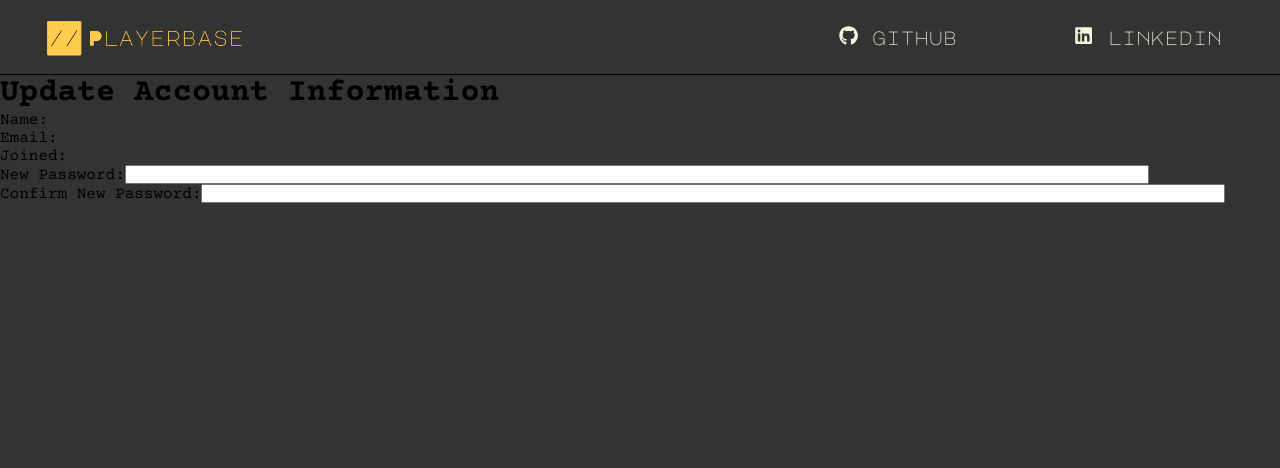
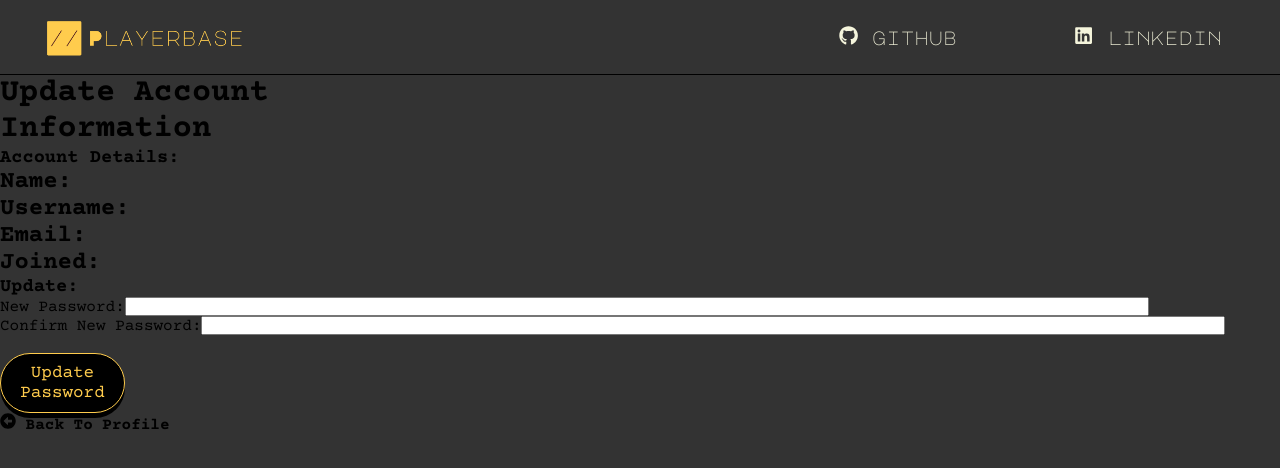
Before and after one commit to gkupdx/React-Playerbase, a React (Create React App) app: page /account/1/update-info in a window 1280 px wide. Shown: the top 468 px of the page. Built offline with nearby package versions, Linux system fonts and the light colour scheme.

Commit message:
Add functionality for updating password

```diff
--- a/src/pages/Account.tsx
+++ b/src/pages/Account.tsx
@@ -1,6 +1,10 @@
 //// Account.tsx - account update page
-import { FC, useEffect } from 'react';
+import { FC, useState, useEffect } from 'react';
+import { useNavigate } from 'react-router';
+import { useDispatch } from 'react-redux';
 import { motion } from 'framer-motion';
+import { FaArrowAltCircleLeft } from 'react-icons/fa';
+import { authenticateUser } from '../features/authenticate';
 
 interface AccountProps {
     player: {
@@ -14,33 +18,90 @@ interface AccountProps {
 }
 
 const Account: FC<AccountProps> = ({ player, setPlayer }) => {
+    const [newPassword, setNewPassword] = useState('');
+    const [passConfirm, setPassConfirm] = useState('');
+    const [matchPasswords, setMatchPasswords] = useState(true);
+    const navigate = useNavigate();
+    const dispatch = useDispatch();
+
+    let errorMsgDisplay: DocumentVisibilityState = 'hidden';
+
+    if (matchPasswords === false) {
+        errorMsgDisplay = 'visible'
+    }
+
+    const onPasswordChange = (event: React.ChangeEvent<HTMLInputElement>) => {
+        setNewPassword(event.target.value);
+    }
+
+    const onConfirmChange = (event: React.ChangeEvent<HTMLInputElement>) => {
+        setPassConfirm(event.target.value);
+    }
+
     useEffect(() => {
         const isLoggedIn = localStorage.getItem("LOGGED_IN");
         if (isLoggedIn) {
             const playerInfo = JSON.parse(isLoggedIn);
             setPlayer(playerInfo);
         }
-    }, [setPlayer])
+    }, [setPlayer]);
+
+    const onUpdateSubmit = () => {
+        // check that new passwords match
+        if (newPassword === passConfirm) {
+            fetch('http://localhost:3000/update', {
+                method: 'PUT',
+                headers: { 'Content-Type': 'application/json' },
+                body: JSON.stringify({
+                    email: player.email,
+                    newPassword: newPassword
+                })
+            })
+                .then(res => res.json())
+                .then(id => {
+                    if (id) {
+                        localStorage.removeItem("LOGGED_IN");
+                        dispatch(authenticateUser({ authenticated: 0 }));
+                        navigate(`/profile/${player.id}/update-success`);
+                    }
+                })
+                .catch(error => console.log(error))
+        } else {
+            setMatchPasswords(false);
+        }
+    }
 
     return (
         <div className='account'>
-            <motion.h1 animate={{ x: 0, opacity: 1 }} initial={{ x: 300, opacity: 0.7 }} transition={{ type: "tween", duration: 0.5 }}>Update Account Information</motion.h1>
+            <motion.h1 animate={{ x: 0, opacity: 1 }} initial={{ x: 300, opacity: 0.7 }} transition={{ type: "tween", duration: 0.5 }}>
+                Update Account<br />Information
+            </motion.h1>
 
             <motion.div animate={{ x: 0, opacity: 1 }} initial={{ x: 300, opacity: 0.7 }} transition={{ type: "tween", duration: 0.5 }} className="updateForm">
+                <h3>Account Details:</h3>
                 <div>
-                    <p>Name: {player.name}</p>
-                    <p>Email: {player.email}</p>
-                    <p>Joined: {(player.joined).slice(0, 10)}</p>
+                    <h2>Name: {player.name}</h2>
+                    <h2>Username: {player.username}</h2>
+                    <h2>Email: {player.email}</h2>
+                    <h2>Joined: {(player.joined).slice(0, 10)}</h2>
                 </div>
+
+                <h3>Update:</h3>
                 <div>
                     <label htmlFor="password">New Password:</label>
-                    <input type="password" />
+                    <input onChange={onPasswordChange} type="password" />
                 </div>
                 <div>
                     <label htmlFor="password">Confirm New Password:</label>
-                    <input type="password" />
+                    <input onChange={onConfirmChange} type="password" />
                 </div>
+
+                <p style={{ visibility: errorMsgDisplay }}>Passwords do not match.</p>
+
+                <button onClick={onUpdateSubmit} type='submit' className='primaryBtn'>Update Password</button>
             </motion.div>
+
+            <motion.h4 onClick={() => navigate(`/profile/${player.id}`)} animate={{ x: 0, opacity: 1 }} initial={{ x: 300, opacity: 0.7 }} transition={{ type: "tween", duration: 0.5 }}><FaArrowAltCircleLeft /> Back To Profile</motion.h4>
         </div>
     )
 }
```
